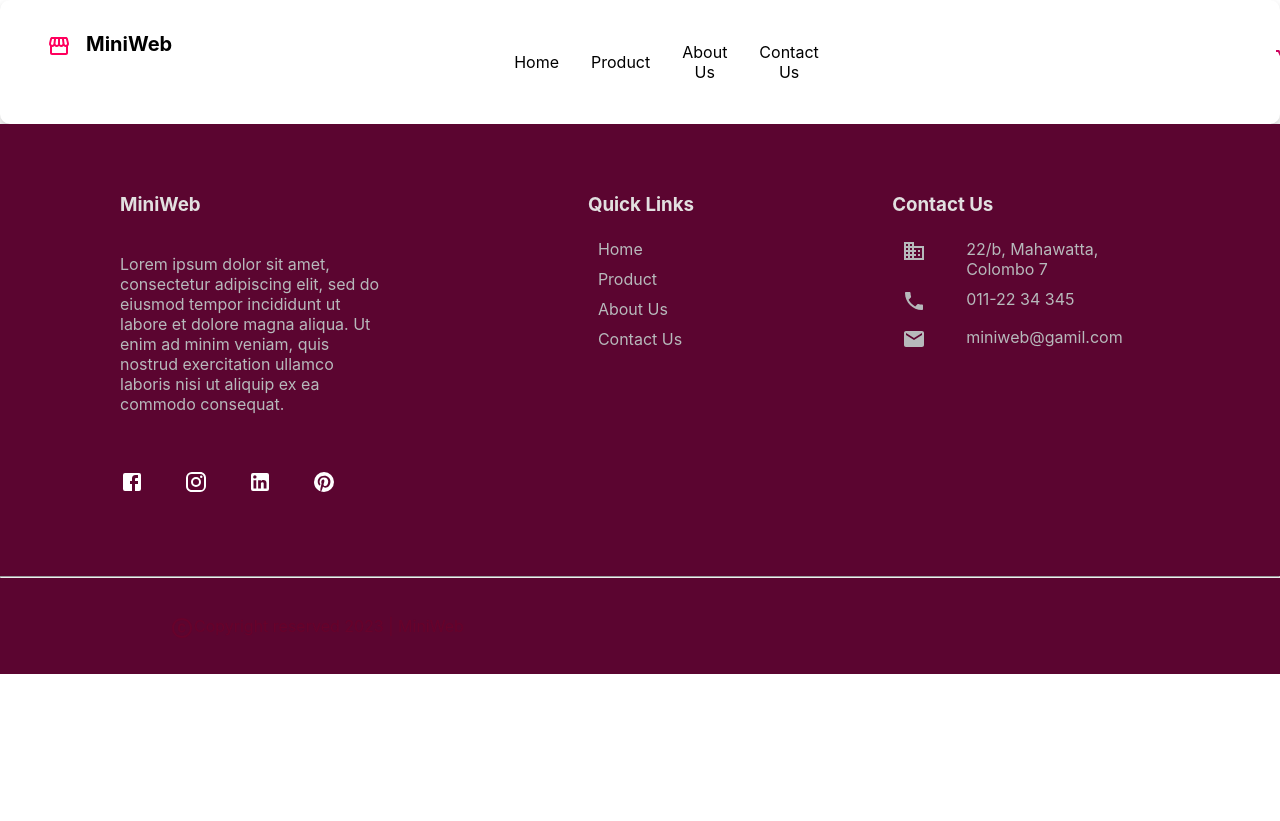
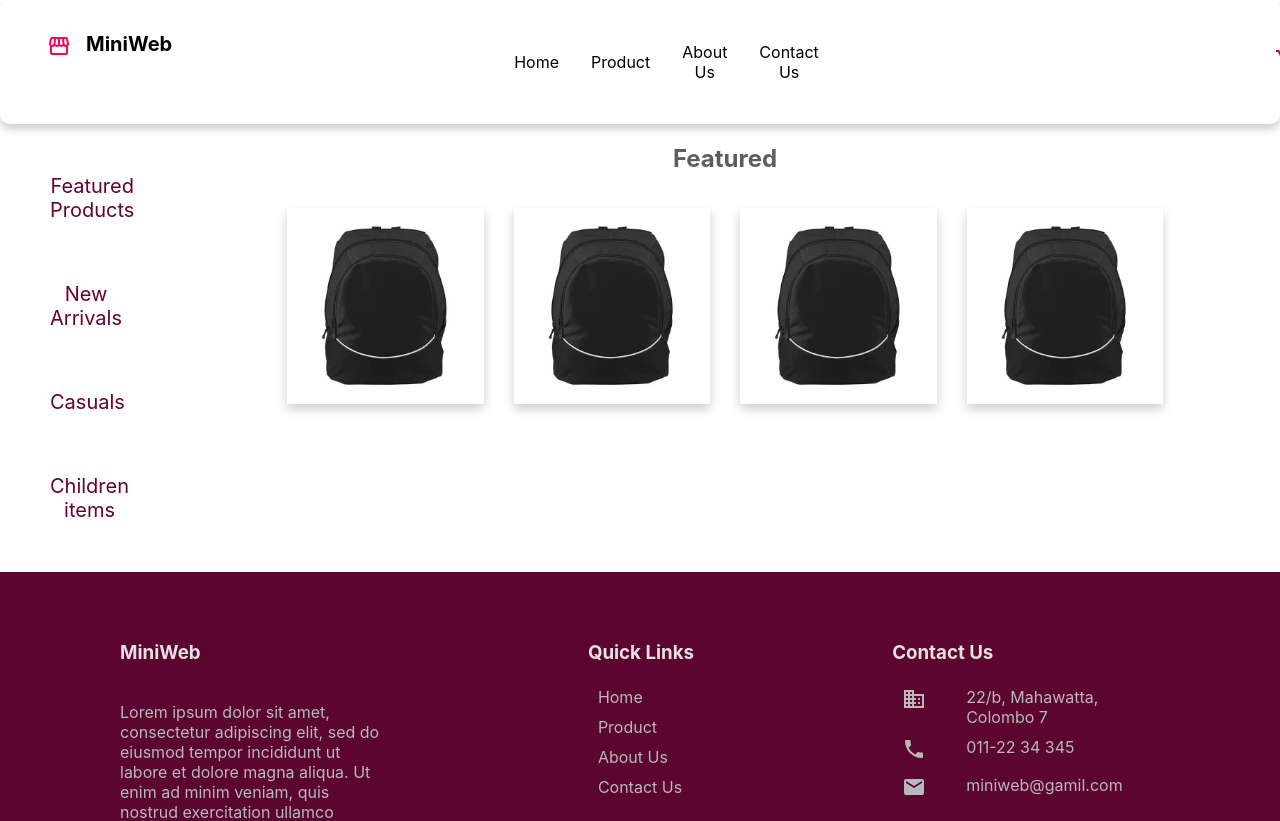
Before and after one commit to ishinihettiarachchi/Simple-Online-Store, a React (Create React App) app: page /product in a window 1280 px wide. Shown: the top 821 px of the page. Before the commit the page ends 800 px from the top, so only its background shows below. Built offline with nearby package versions, Linux system fonts and the light colour scheme.

Commit message:
fourth commit - home page,product padge modifications

```diff
--- a/src/components/Footer.jsx
+++ b/src/components/Footer.jsx
@@ -61,7 +61,7 @@ function Footer() {
         </div>
         <hr />
         <div className="copyright">
-        <div className="list2">
+        <div className="secondlist">
                     <li className='copyrightIcon'><CopyrightIcon/></li>
                     <li className='text'>Copyright reserved 2023 | MiniWeb </li>
         </div>
--- a/src/components/footer.css
+++ b/src/components/footer.css
@@ -77,13 +77,13 @@ h3{
 
 }
 
-.list2 {
+.secondlist {
     display: flex;
     text-align: center;
     font: white;
 }
 
-.list2 li{
+.secondlist li{
    list-style: none;
    text-align: center;
    color: white;
--- a/src/pages/Home.jsx
+++ b/src/pages/Home.jsx
@@ -3,6 +3,7 @@ import Navbar from '../components/Navbar'
 import Footer from '../components/Footer'
 import './home.css'
 import bannerimg from '../images/bannerimg.jpeg'
+import img from '../images/img.jpeg'
 import {Link} from 'react-router-dom'
 
 function Home() {
@@ -28,6 +29,25 @@ function Home() {
             </div>
           </div>
         </div>
+        <div className="secondContainer">
+          <h2>Featured Products</h2>
+        </div>
+        <div className="imgContainer">
+            <img src={img} alt="" className='img'/>
+            <img src={img} alt="" className='img'/>
+            <img src={img} alt="" className='img'/>
+            <img src={img} alt="" className='img'/>
+        </div>
+
+        <div className="secondContainer">
+          <h2>New Arrivals</h2>
+        </div>
+        <div className="imgContainer">
+            <img src={img} alt="" className='img'/>
+            <img src={img} alt="" className='img'/>
+            <img src={img} alt="" className='img'/>
+            <img src={img} alt="" className='img'/>
+        </div>
         <Footer/>
     </div>
   )
--- a/src/pages/Product.jsx
+++ b/src/pages/Product.jsx
@@ -1,11 +1,31 @@
 import React from 'react'
 import Navbar from '../components/Navbar'
 import Footer from '../components/Footer'
+import './product.css'
+import img from '../images/img.jpeg'
 
 function Product() {
   return (
     <div className='product'>
         <Navbar/>
+      <div className="productContainer">
+          <div class="sidenav">
+            <a href="#">Featured Products</a>
+            <a href="#">New Arrivals</a>
+            <a href="#">Casuals</a>
+            <a href="#">Children items</a>
+          </div>
+
+          <div class="productimg">
+            <h2>Featured </h2>
+              <img src={img} alt="" className='img1'/>
+              <img src={img} alt="" className='img1'/>
+              <img src={img} alt="" className='img1'/>
+              <img src={img} alt="" className='img1'/>
+          </div>
+        </div>
+
+
         <Footer/>
     </div>
   )
--- a/src/pages/contact.css
+++ b/src/pages/contact.css
@@ -29,7 +29,15 @@
     box-sizing: border-box;
     margin-top: 6px;
     margin-bottom: 16px;
-    resize: vertical
+    resize: none;
+}
+
+.contactElements:focus{
+    outline: none;
+}
+
+textarea{
+    font-family: Arial, Helvetica, sans-serif;
 }
 
 .list1{
--- a/src/pages/home.css
+++ b/src/pages/home.css
@@ -48,3 +48,20 @@ button:hover{
     background-color: rgb(252, 140, 181);
 
 }
+
+.secondContainer{
+    padding: 10px;
+    background-image: linear-gradient( rgb(245, 100, 153,0.3) , rgb(255, 255, 255));
+}
+
+h2{
+    color: rgb(93, 93, 93);
+}
+
+.img{
+    width: 20%;
+    padding: 15px;
+    margin: 15px;
+    cursor: pointer;
+    box-shadow: 0px 5px 10px rgba(0,0,0,0.2);
+}
--- /dev/null
+++ b/src/pages/product.css
@@ -0,0 +1,32 @@
+
+
+  .sidenav {
+    width: 130px;
+    padding: 20px;
+  }
+
+  .sidenav a {
+    padding: 30px;
+    text-decoration: none;
+    font-size: 20px;
+    color: #65032f;
+    display: flex;
+
+
+  }
+
+  .sidenav a:hover {
+    color: #ed59ac;
+  }
+
+  .productContainer{
+    display: flex;
+  }
+
+  .img1{
+    width: 15%;
+    padding: 15px;
+    margin: 15px;
+    cursor: pointer;
+    box-shadow: 0px 5px 10px rgba(0,0,0,0.2);
+  }
```
Also changed, not shown: src/images/img.jpeg (added).
